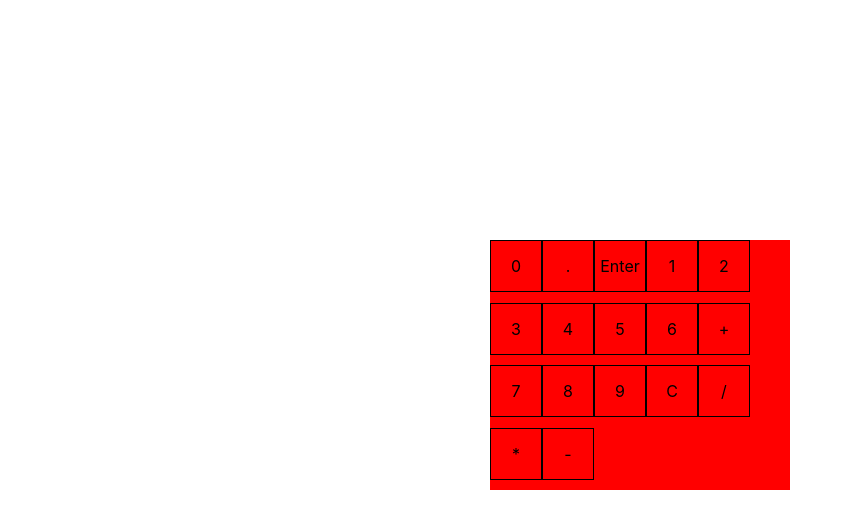
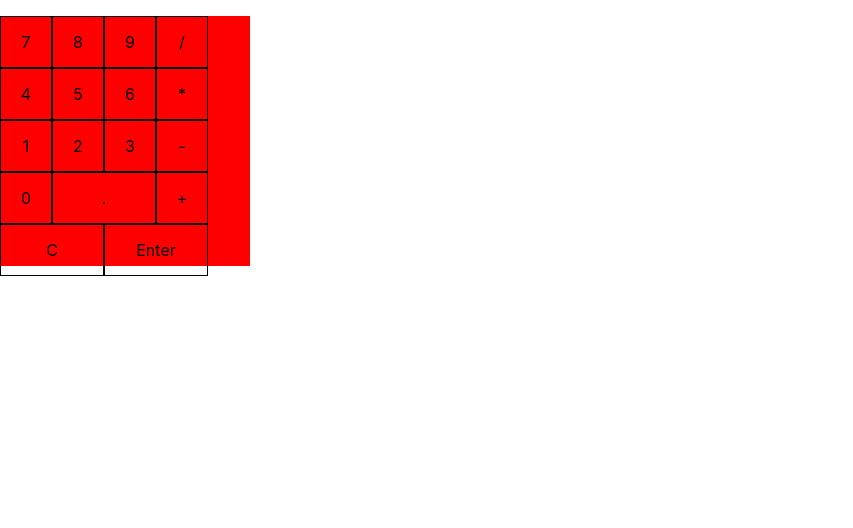
Before and after one commit to k1mdev/calculator, a React (Create React App) app: page / in a window 1280 px wide. Shown: the top 528 px of the page, without its empty margins (0-853 px from the left). Built offline with nearby package versions, Linux system fonts and the light colour scheme.

Commit message:
Buttons layout

```diff
--- a/src/App.css
+++ b/src/App.css
@@ -37,7 +37,7 @@
   }
 }
 
-.outerContainer {
+/* .outerContainer {
   margin-top: 30vh;
 }
 
@@ -57,4 +57,15 @@
   margin: auto;
   margin-top: 30px;
   background-color: black;
+} */
+
+
+
+.buttons {
+  width: 250px;
+  height: 250px;
+  background-color: red;
+  display: flex;
+  flex-direction: row;
+  flex-wrap: wrap;
 }
--- a/src/App.js
+++ b/src/App.js
@@ -1,7 +1,7 @@
 import logo from './logo.svg';
 import './App.css';
 import Button from './components/Button';
-// import LargeButton from './components/LargeButton';
+import LargeButton from './components/LargeButton';
 import Output from './components/Output';
 import { useRef } from 'react';
 import { useState } from 'react';
@@ -23,23 +23,28 @@ function App() {
     <div className="outerContainer">
       <span className="display"><Output /></span>
       <div className="buttons">
-        <span className="button0"><Button value="0" /></span>
-        <span className="button."><Button value="." /></span>
-        <span className="buttonEnter"><Button value="Enter" /></span>
+        <span className="button7"><Button value="7" /></span>
+        <span className="button8"><Button value="8" /></span>
+        <span className="button9"><Button value="9" /></span>
+        <span className="button/"><Button value="/" /></span>
+
+        <span className="button4"><Button value="4" /></span>
+        <span className="button5"><Button value="5" /></span>
+        <span className="button6"><Button value="6" /></span>
+        <span className="button*"><Button value="*" /></span>
+
         <span className="button1"><Button value="1" /></span>
         <span className="button2"><Button value="2" /></span>
         <span className="button3"><Button value="3" /></span>
-        <span className="button4"><Button value="4" /></span>
-        <span className="button5"><Button value="5" /></span>
-        <span className="button6"><Button value="6" /></span>
+        <span className="button-"><Button value="-" /></span>
+
+        <span className="button0"><Button value="0" /></span>
+        <span className="button."><LargeButton value="." /></span>
         <span className="button+"><Button value="+" /></span>
-        <span className="button7"><Button value="7" /></span>
-        <span className="button8"><Button value="8" /></span>
-        <span className="button9"><Button value="9" /></span>
-        <span className="buttonC"><Button value="C" /></span>
-        <span className="button/"><Button value="/" /></span>
-        <span className="button*"><Button value="*" /></span>
-        <span className="button-"><Button value="-" /></span>
+
+        <span className="buttonC"><LargeButton value="C" /></span>
+        <span className="buttonEnter"><LargeButton value="Enter" /></span>
+
       </div>
     </div>
   );
```
